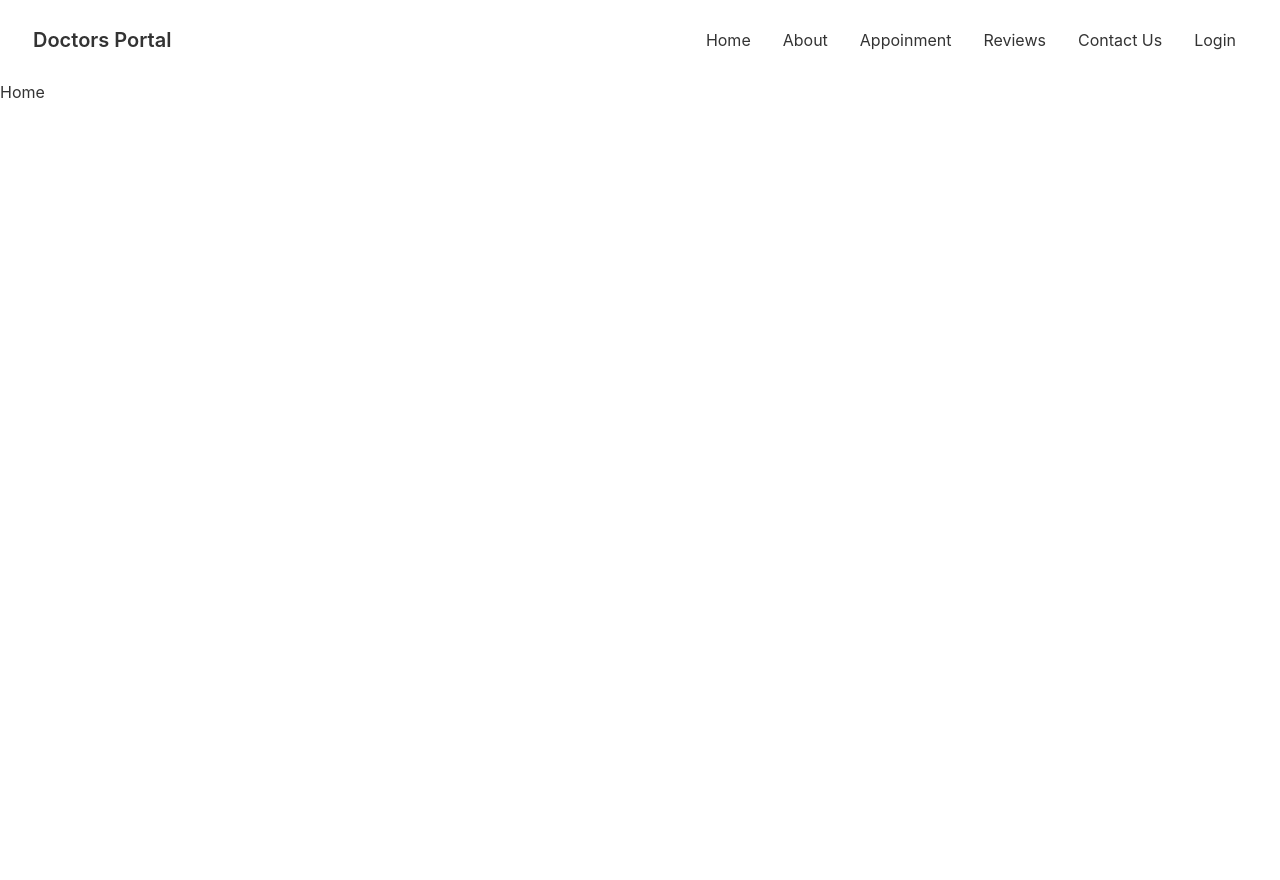
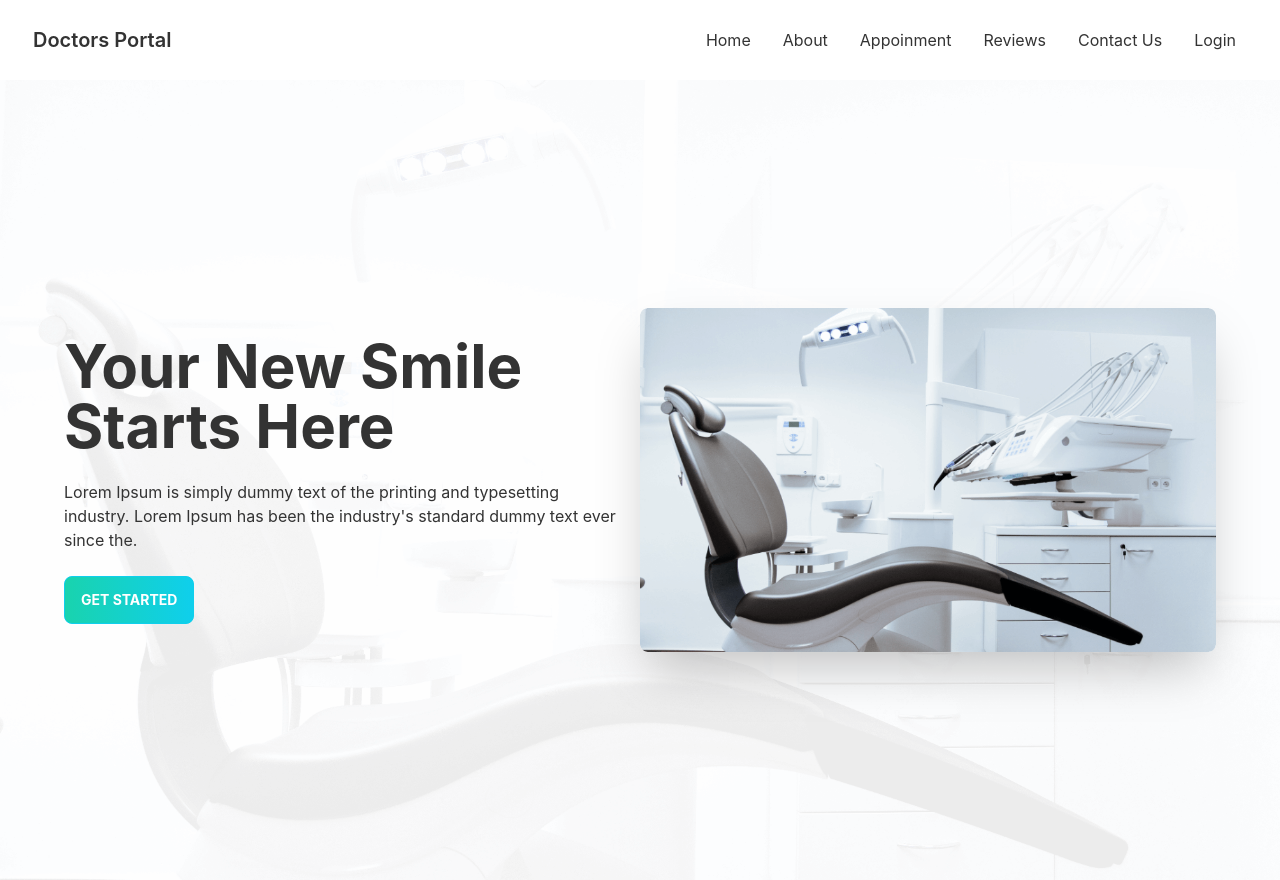
Before and after one commit to saikot-cse/doctors-portal, a React (Create React App) app: page / in a window 1280 px wide. Before the commit the page ends 800 px from the top, so only its background shows below. Built offline with nearby package versions, Linux system fonts and the light colour scheme.

Commit message:
bannar added

```diff
--- /dev/null
+++ b/src/Pages/Home/Banner.js
@@ -0,0 +1,16 @@
+import React from "react";
+import chair from '../../assets/images/chair.png'
+export const Banner = () => {
+  return (
+    <div class="hero min-h-screen px-12 bg-banner bg-banner-opacity-10">
+      <div class="hero-content flex-col lg:flex-row-reverse">
+        <img src={chair} alt="" class="max-w-xl rounded-lg shadow-2xl" />
+        <div>
+          <h1 class="text-6xl font-bold">Your New Smile Starts Here</h1>
+          <p class="py-6">Lorem Ipsum is simply dummy text of the printing and typesetting industry. Lorem Ipsum has been the industry's standard dummy text ever since the.</p>
+          <button class="btn btn-primary uppercase text-base-100 font-bold bg-gradient-to-r from-secondary to-primary">Get Started</button>
+        </div>
+      </div>
+    </div>
+  );
+};
--- a/src/Pages/Home/Home.js
+++ b/src/Pages/Home/Home.js
@@ -1,9 +1,11 @@
 import React from 'react'
+import { Banner } from './Banner'
 
 
 export const Home = () => {
   return (
-    <div>Home
+    <div>
+      <Banner/>
     </div>
   )
 }
--- a/tailwind.config.js
+++ b/tailwind.config.js
@@ -1,7 +1,11 @@
 module.exports = {
   content: ["./src/**/*.{html,js}"],
   theme: {
-    extend: {},
+    extend: {
+      backgroundImage: {
+        banner: "url('/src/assets/images/bg.png')",
+      }
+    },
   },
   daisyui: {
     themes: [
@@ -18,4 +22,4 @@ module.exports = {
     ],
   },
   plugins: [require("daisyui")],
-}
+};
```
